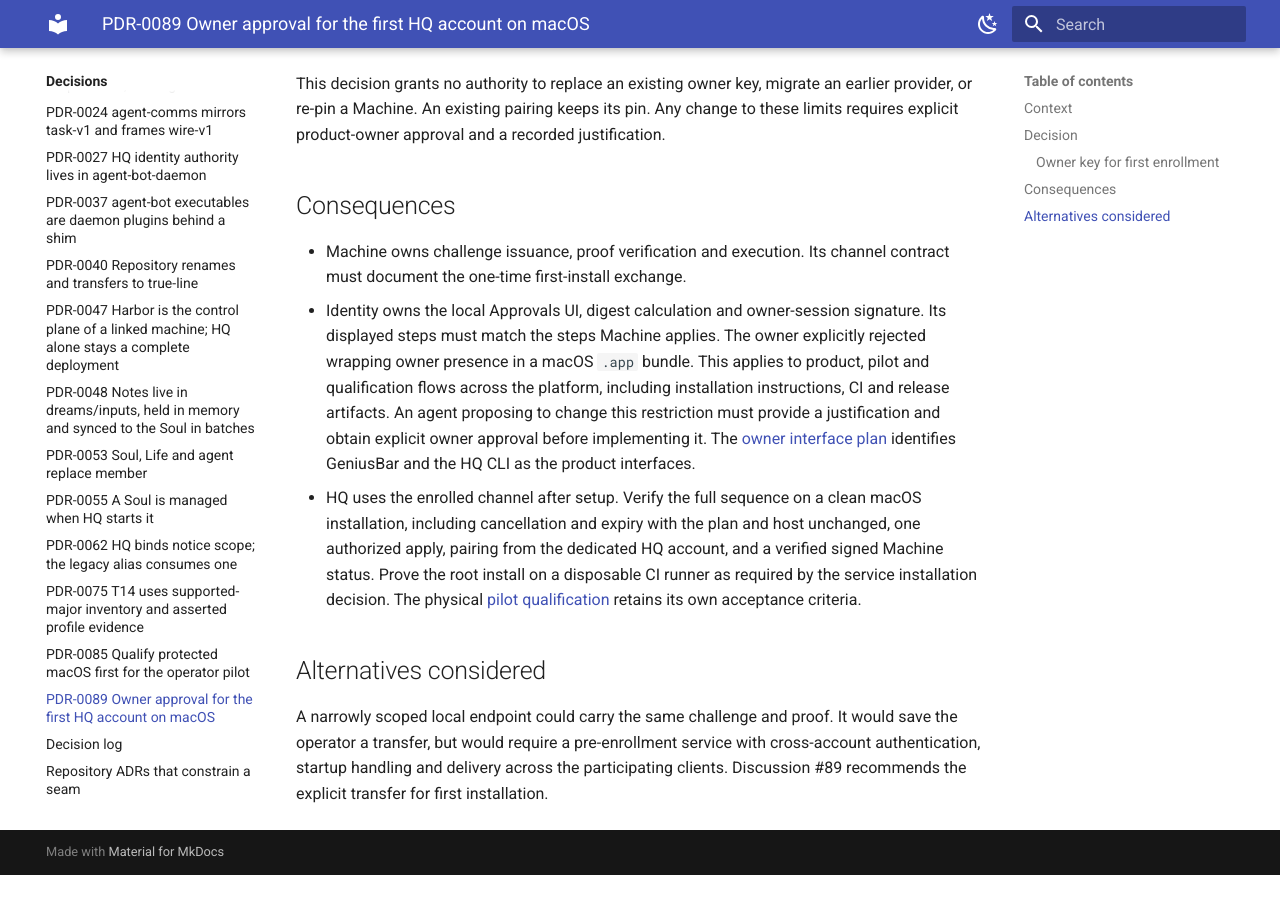
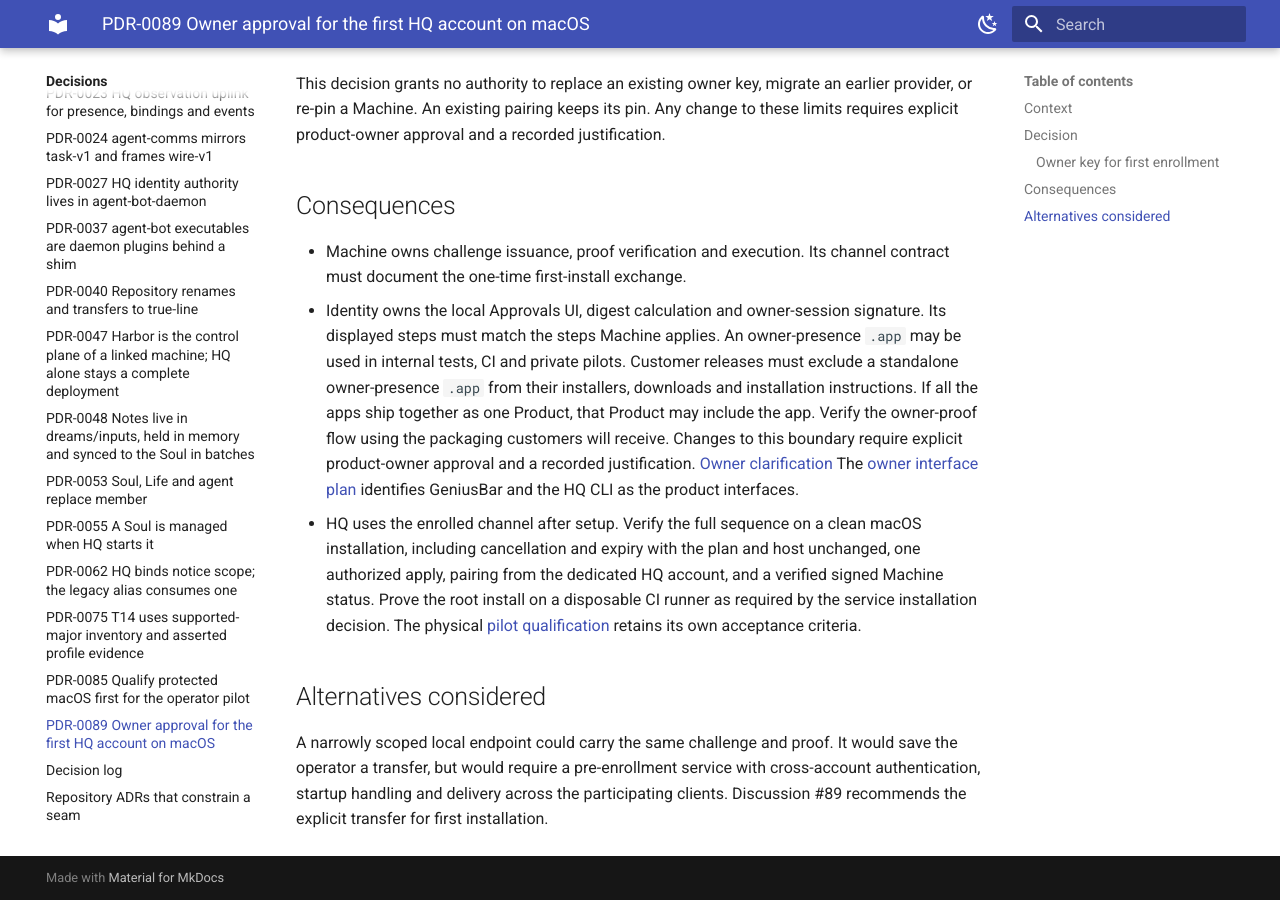
Before and after one commit to true-line/agent-bot-platform, an MkDocs documentation site: the page built from docs/04-decisions/PDR-0089-owner-approval-for-the-first-hq-account-on-macos.md, in a window 1280 px wide and 900 px high, scrolled down 1231 px. Built offline with MkDocs 1.6.1 and Material for MkDocs 9.7.7, drawn with Linux system fonts in a browser that asks for light colours; before the commit the page ends 2106 px from its top, so only the background shows below that.

Commit message:
Distinguish test-only owner presence from customer macOS packaging
Agent-Bot-Write: ghw_8b3f0d7ea2689aaf
Agent-Bot-Session: fa2486d94751

```diff
--- a/docs/04-decisions/PDR-0089-owner-approval-for-the-first-hq-account-on-macos.md
+++ b/docs/04-decisions/PDR-0089-owner-approval-for-the-first-hq-account-on-macos.md
@@ -67,11 +67,14 @@ recorded justification.
   channel contract must document the one-time first-install exchange.
 - Identity owns the local Approvals UI, digest calculation and owner-session
   signature. Its displayed steps must match the steps Machine applies.
-  The owner explicitly rejected wrapping owner presence in a macOS `.app`
-  bundle. This applies to product, pilot and qualification flows across the
-  platform, including installation instructions, CI and release artifacts.
-  An agent proposing to change this restriction must provide a justification
-  and obtain explicit owner approval before implementing it. The
+  An owner-presence `.app` may be used in internal tests, CI and private
+  pilots. Customer releases must exclude a standalone owner-presence `.app`
+  from their installers, downloads and installation instructions. If all the
+  apps ship together as one Product, that Product may include the app.
+  Verify the owner-proof flow using the packaging customers will receive.
+  Changes to this boundary require explicit product-owner approval and a
+  recorded justification. [Owner clarification](https://github.com/true-line/agent-bot-platform/discussions/89#discussioncomment-19774904)
+  The
   [owner interface plan](https://github.com/true-line/agent-bot-hq/blob/main/docs/daemon-plugin-split.md#7-owner-interface-hqv1-for-geniusbar-and-the-hq-cli)
   identifies GeniusBar and the HQ CLI as the product interfaces.
 - HQ uses the enrolled channel after setup. Verify the full sequence on a
```
Also changed, not shown: other parts of docs/04-decisions/PDR-0089-owner-approval-for-the-first-hq-account-on-macos.md (+1 -1 lines).
